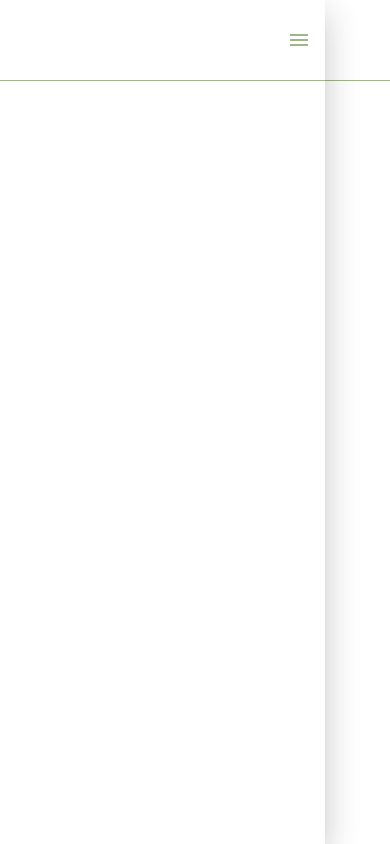
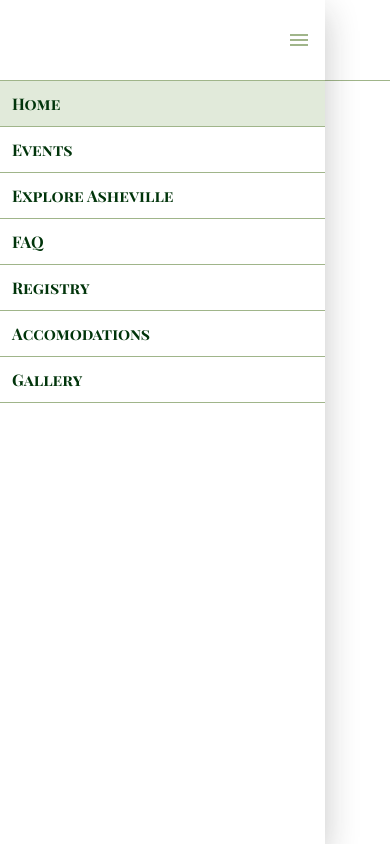
Before and after one commit to angevogler/wedding-website, a React (Create React App) app: page / in a window 390 px wide. Both pictures are taken after a click on the button "menu". Built offline with nearby package versions, Linux system fonts and the light colour scheme.

Commit message:
displaying mobile nav options

```diff
--- a/src/components/Tabs/TabTitle.tsx
+++ b/src/components/Tabs/TabTitle.tsx
@@ -29,7 +29,7 @@
     selected?: boolean
   }
 
-type TabButtonProps = Pick<TabTitleProps, 'selected'> &
+export type TabButtonProps = Pick<TabTitleProps, 'selected'> &
   Pick<HTMLButtonElement, 'title'>
 const TabButton = styled(Button)<TabButtonProps>`
   color: ${color.mainPalette.green80};
--- a/src/components/nav/DesktopNav.tsx
+++ b/src/components/nav/DesktopNav.tsx
@@ -6,44 +6,7 @@
 
 import { TabList, TabTitle } from '../Tabs'
 import { collapsedLogoHeight, expandedLogoHeight } from '../../App'
-
-const tabs = [
-    {
-        id: 0,
-        title: 'Home',
-        url: '/',
-    },
-    {
-        id: 1,
-        title: 'Events',
-        url: '/events',
-    },
-    {
-        id: 2,
-        title: 'Explore Asheville',
-        url: '/explore-asheville',
-    },
-    {
-        id: 3,
-        title: 'FAQ',
-        url: '/faq',
-    },
-    {
-        id: 4,
-        title: 'Registry',
-        url: '/registry',
-    },
-    {
-        id: 5,
-        title: 'Accomodations',
-        url: '/accomodations',
-    },
-    {
-        id: 6,
-        title: 'Gallery',
-        url: '/gallery',
-    },
-]
+import { navigationTabs } from '../../utilities/navigation'
 
 export interface DesktopNavProps {
     shrinkHeader: boolean
@@ -56,7 +19,7 @@
     return (
         <NavContainer shrinkHeader={shrinkHeader}>
             <TabList>
-                {tabs.map((t) => (
+                {navigationTabs.map((t) => (
                     <TabTitle
                         key={t.id}
                         title={t.title}
--- a/src/components/nav/MobileNavDrawer.tsx
+++ b/src/components/nav/MobileNavDrawer.tsx
@@ -1,14 +1,20 @@
 import React, { FC } from 'react'
 import styled from 'styled-components'
+import { useLocation, useNavigate } from 'react-router-dom'
 
-import { color } from '../../styles/theme'
+import { color, fontFamily, } from '../../styles/theme'
 
 import { MobileNavDrawerProps } from './MobileNavDrawer.types'
+
+import { navigationTabs } from '../../utilities/navigation'
 
 import { Button, ButtonVariant } from '../button'
 import { Drawer } from '../drawer'
 
 const MobileNavDrawer: FC<MobileNavDrawerProps> = ({ open, onClose }) => {
+    const location = useLocation()
+    const navigate = useNavigate()
+
     return (
         <Drawer open={open} onClose={onClose}>
            <DrawerHeader>
@@ -16,6 +22,31 @@
                     <MenuIcon className="material-icons">menu</MenuIcon>
                 </NavButton>
            </DrawerHeader>
+
+           <DrawerBody>
+                {navigationTabs.map((t) => {
+                    if (location.pathname === t.url) {
+                        return (
+                            <SelectedMobileNavButton
+                                key={t.id}
+                                onClick={() => navigate(t.url)}
+                                title={t.title}
+                            >
+                                {t.title}
+                            </SelectedMobileNavButton>
+                        )
+                    }
+                    return(
+                        <MobileNavButton
+                            key={t.id}
+                            onClick={() => navigate(t.url)}
+                            title={t.title}
+                        >
+                            {t.title}
+                        </MobileNavButton>
+                )
+            })}
+           </DrawerBody>
         </Drawer>
     )
 }
@@ -40,4 +71,24 @@
 
 const MenuIcon = styled.i``
 
+const DrawerBody = styled.div`
+    display: flex;
+    flex-direction: column;
+`
+
+const MobileNavButton = styled.button`
+    background: ${color.mainPalette.neutral0};
+    border: none;
+    border-bottom: 1px solid ${color.mainPalette.green40};
+    font-family: ${fontFamily.playfairDisplaySC}
+    color: ${color.mainPalette.green80};
+    font-size: 1rem;
+    padding: 12px;
+    text-align: left;
+`
+
+const SelectedMobileNavButton = styled(MobileNavButton)`
+    background: ${color.mainPalette.green20};
+`
+
 export default MobileNavDrawer
--- /dev/null
+++ b/src/utilities/navigation.ts
@@ -0,0 +1,37 @@
+export const navigationTabs = [
+    {
+        id: 0,
+        title: 'Home',
+        url: '/',
+    },
+    {
+        id: 1,
+        title: 'Events',
+        url: '/events',
+    },
+    {
+        id: 2,
+        title: 'Explore Asheville',
+        url: '/explore-asheville',
+    },
+    {
+        id: 3,
+        title: 'FAQ',
+        url: '/faq',
+    },
+    {
+        id: 4,
+        title: 'Registry',
+        url: '/registry',
+    },
+    {
+        id: 5,
+        title: 'Accomodations',
+        url: '/accomodations',
+    },
+    {
+        id: 6,
+        title: 'Gallery',
+        url: '/gallery',
+    },
+]
```
